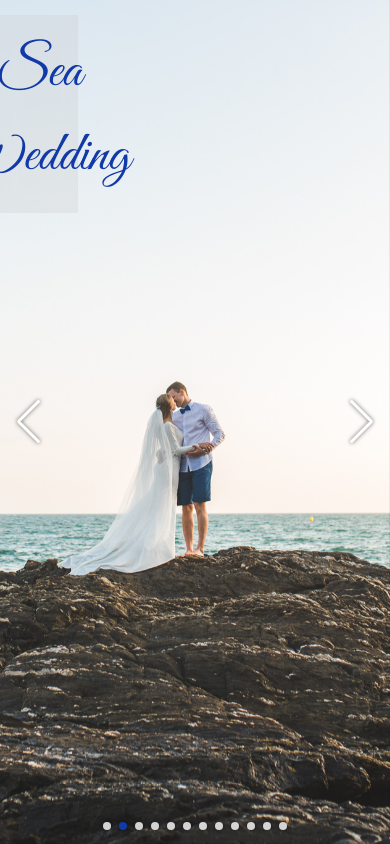
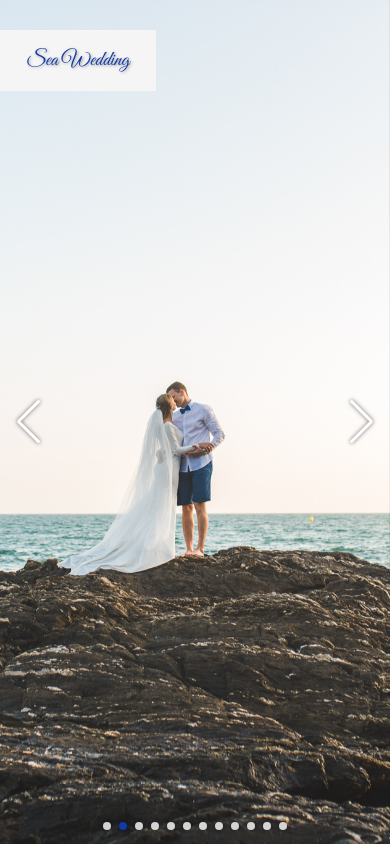
Before and after one commit to lilianacodes/fullscreen-photo-gallery, a plain HTML site: page fullscreen-photo-gallery.html in a window 390 px wide. Drawn offline with nearby package versions, Linux system fonts and the light colour scheme.

Commit message:
Update project title block styles and responsive behavior

```diff
--- a/fullscreen-photo-gallery.html
+++ b/fullscreen-photo-gallery.html
@@ -32,16 +32,14 @@
             text-shadow: 0 0 4px rgba(0, 0, 0, 0.6);
         }
 
-        /* Top-left project info block with glassmorphism effect */
+        /* Top-left project info block */
         .project-info {
             position: absolute;
-            top: 15px;
+            top: 30px;
             left: 0;
-            background: rgba(200, 200, 200, 0.25);  /* light gray, semi-transparent */
-            backdrop-filter: blur(10px);              /* glass blur effect */
-            -webkit-backdrop-filter: blur(10px);      /* Safari support */
             padding: 15px;
             width: 20%;
+            background-color: #f5f5f5;
             display: flex;
             flex-direction: column;
             align-items: center;                      /* center text horizontally */
@@ -52,11 +50,52 @@
 
         .project-info h1 {
             font-family: 'Great Vibes', cursive;
-            font-size: 3.5rem;
+            font-size: 3rem;
             font-weight: 500;
             margin: 0;
             text-align: center;
             color: #1139a7;
+            text-shadow: 1px 1px 3px rgba(0, 0, 0, 0.4);
+        }
+
+        /* For medium desktops / large tablets (landscape) */
+        @media (min-width: 1025px) and (max-width: 1345px) {
+            .project-info {
+              width: 30%;
+            }
+            .project-info h1 {
+                font-size: 2.8rem;
+            }
+        }
+
+        /* Tablets */
+        @media (max-width: 1024px) {
+          .project-info {
+            width: 30%;
+          }
+          .project-info h1 {
+            font-size: 1.7rem;
+          }
+        }
+
+        /* Large mobiles */
+        @media (max-width: 768px) {
+          .project-info {
+            width: 40%;
+          }
+          .project-info h1 {
+            font-size: 1.5rem;
+          }
+        }
+
+        /* Small mobiles */
+        @media (max-width: 480px) {
+          .project-info {
+            width: 40%;
+          }
+          .project-info h1 {
+            font-size: 1.3rem;
+          }
         }
 
     </style>
```
